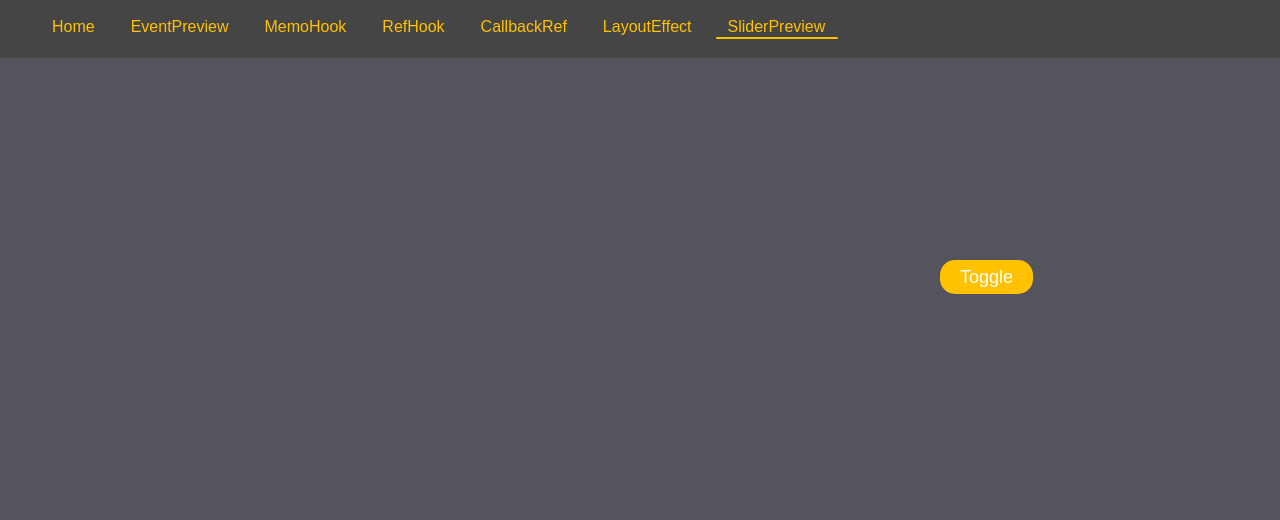
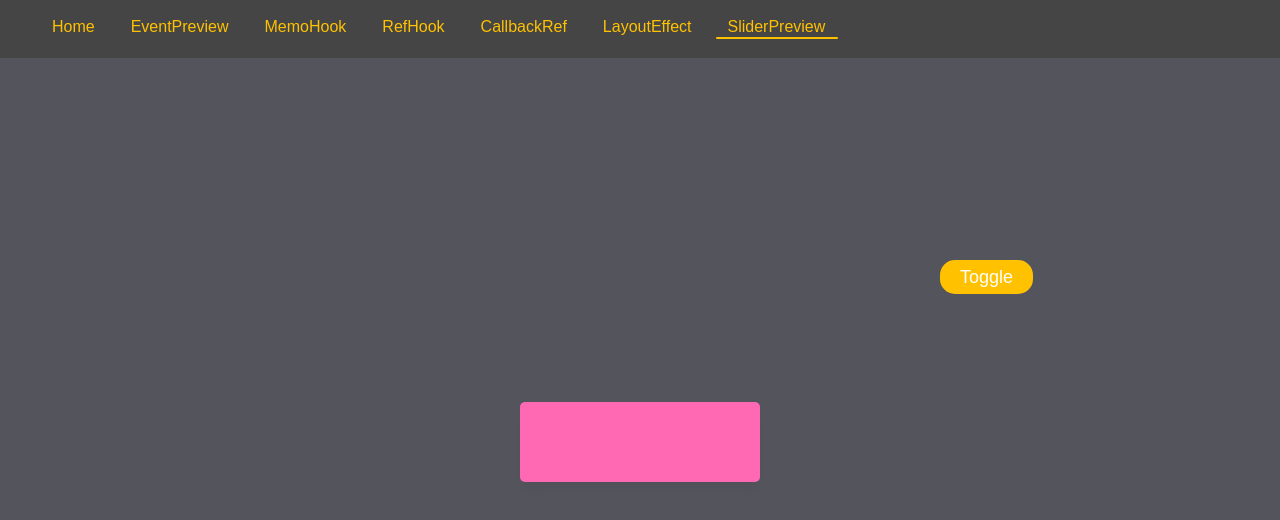
Before and after one commit to Yahevin/react_project_foundation, a React app: page /slider in a window 1280 px wide. Shown: the top 520 px of the page. Built offline with nearby package versions, Linux system fonts and the light colour scheme.

Commit message:
add to preview ChainAndTrail component

```diff
--- a/src/pages/IndexPage.tsx
+++ b/src/pages/IndexPage.tsx
@@ -18,7 +18,7 @@ import CallbackRef from "@/pages/CallbackRef";
 import LayoutEffect from "@/pages/LayoutEffect";
 import EventPreview from "@/pages/EventPreview/index";
 import MemoHook from "@/pages/MemoHook";
-import SliderPreview from "@/pages/TogglePreview";
+import SliderPreview from "@/pages/SpringPreview";
 
 function IndexPage() {
     const history = useHistory();
--- a/src/pages/TogglePreview/index.tsx
+++ b/src/pages/SpringPreview/index.tsx
@@ -5,6 +5,7 @@ import LOREM from "@/constants/Lorem";
 
 import SimpleBtn from "@/components/btn/SimpleBtn";
 import ToggleOnHooks from "@/components/springs/ToggleOnHooks";
+import ChainAndTrail from "@/pages/SpringPreview/parts/ChainAndTrail";
 
 function TogglePreview() {
     const [isOpen,setOpen] = useState(false);
@@ -30,6 +31,10 @@ function TogglePreview() {
                     Toggle
                 </SimpleBtn>
             </Presentation__control>
+
+            <Presentation__view>
+                <ChainAndTrail/>
+            </Presentation__view>
         </Presentation>
     )
 }
```
